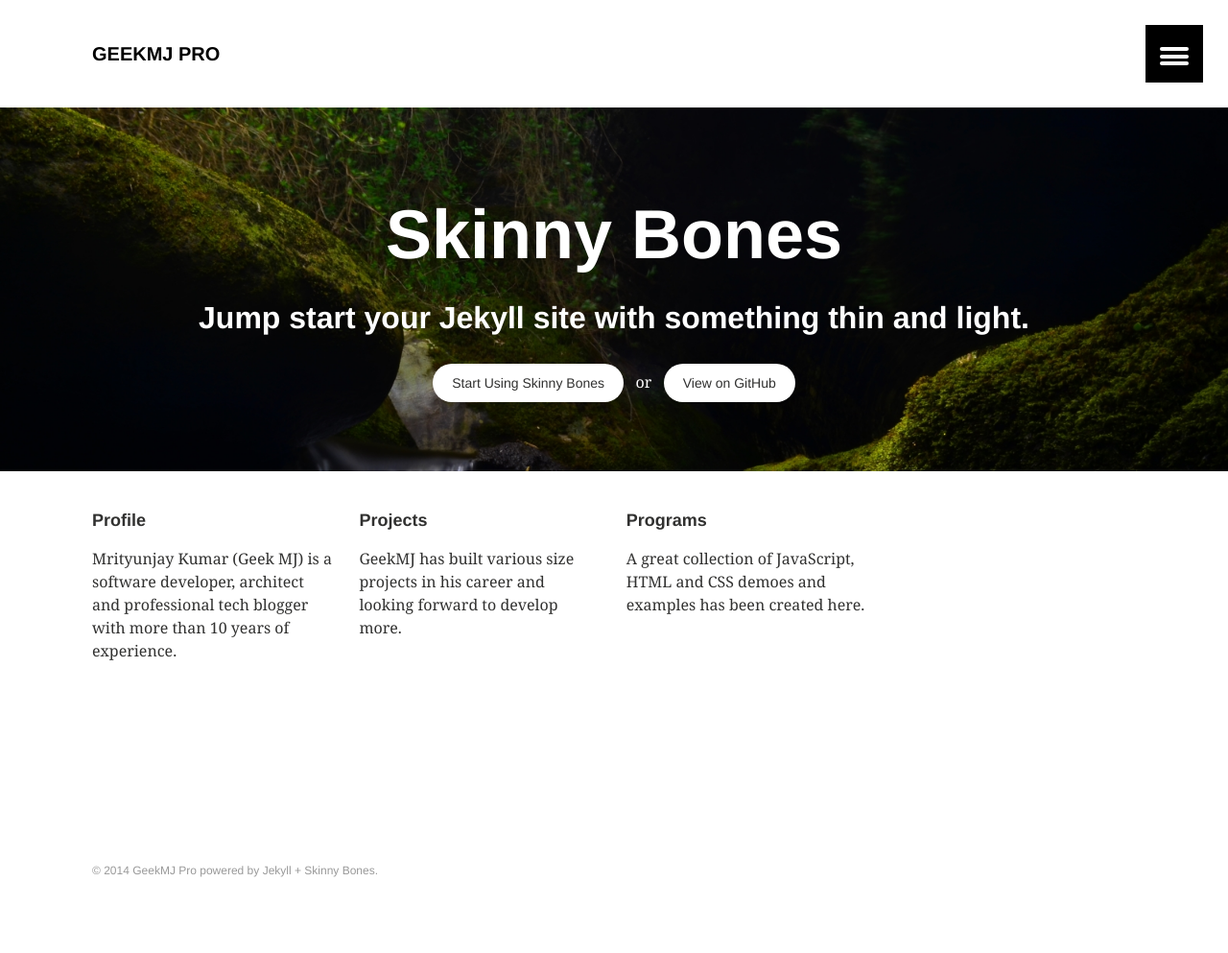
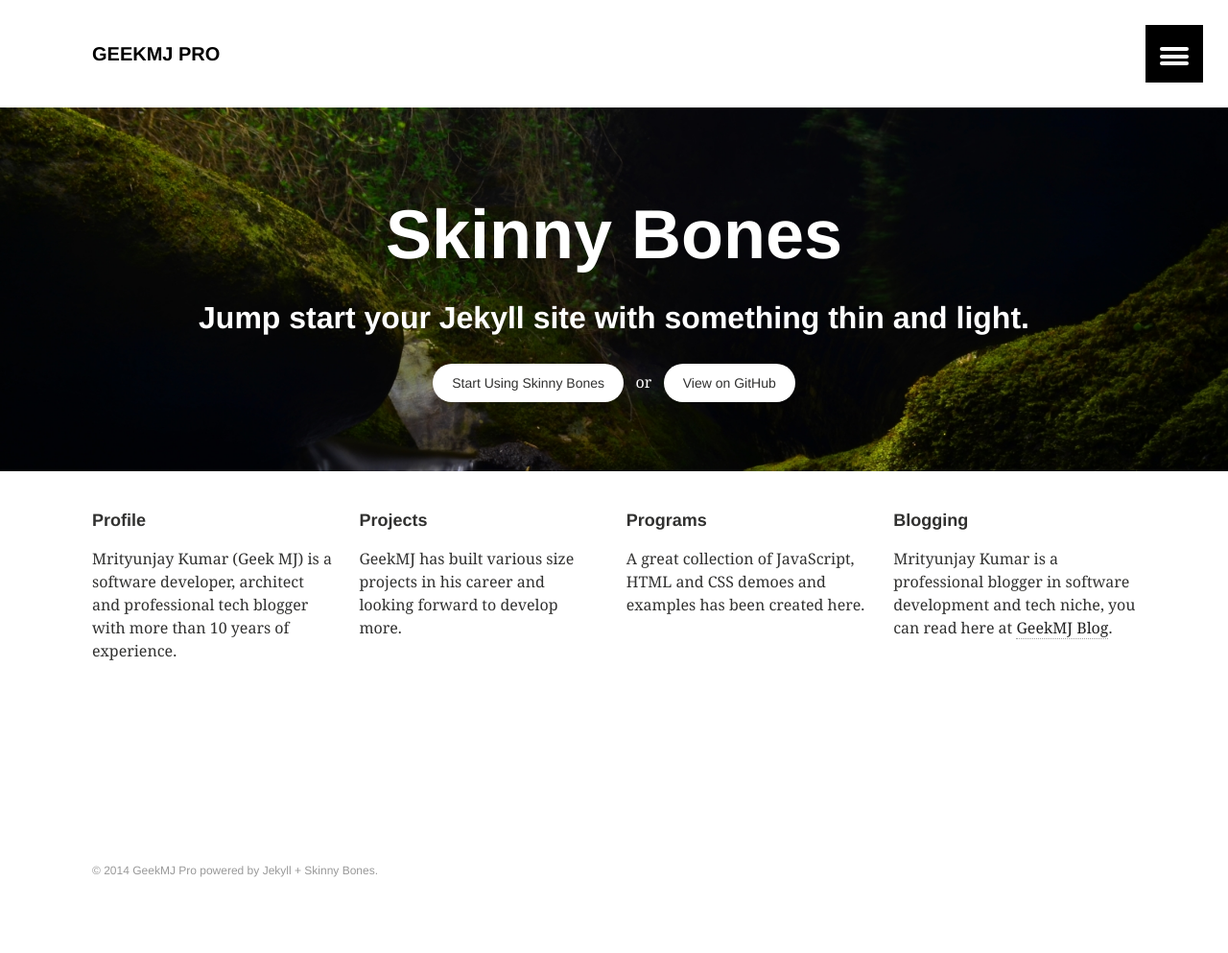
Before and after one commit to geekharsh/geekmj.github.io, a Jekyll site: the page built from index.md, in a window 1280 px wide. Shown: the whole page at 96% size. Built offline with Jekyll 4.4.1, drawn with Linux system fonts in a browser that asks for light colours.

Commit message:
Updated index.md

```diff
--- a/index.md
+++ b/index.md
@@ -22,5 +22,10 @@ published: true
   <h2 class="post-title">Programs</h2>
   <p class="post-excerpt">A great collection of JavaScript, HTML and CSS demoes and examples has been created here.</p>
 </div><!-- /.tile -->
+<div class="tile">
+
+<h2 class="post-title">Blogging</h2>
+  <p class="post-excerpt">Mrityunjay Kumar is a professional blogger in software development and tech niche, you can read here at <a href="http://www.geekmj.in" title="GeekMJ Blog">GeekMJ Blog</a>.</p>
+</div><!-- /.tile -->
 
 </div><!-- /.tiles -->
```
